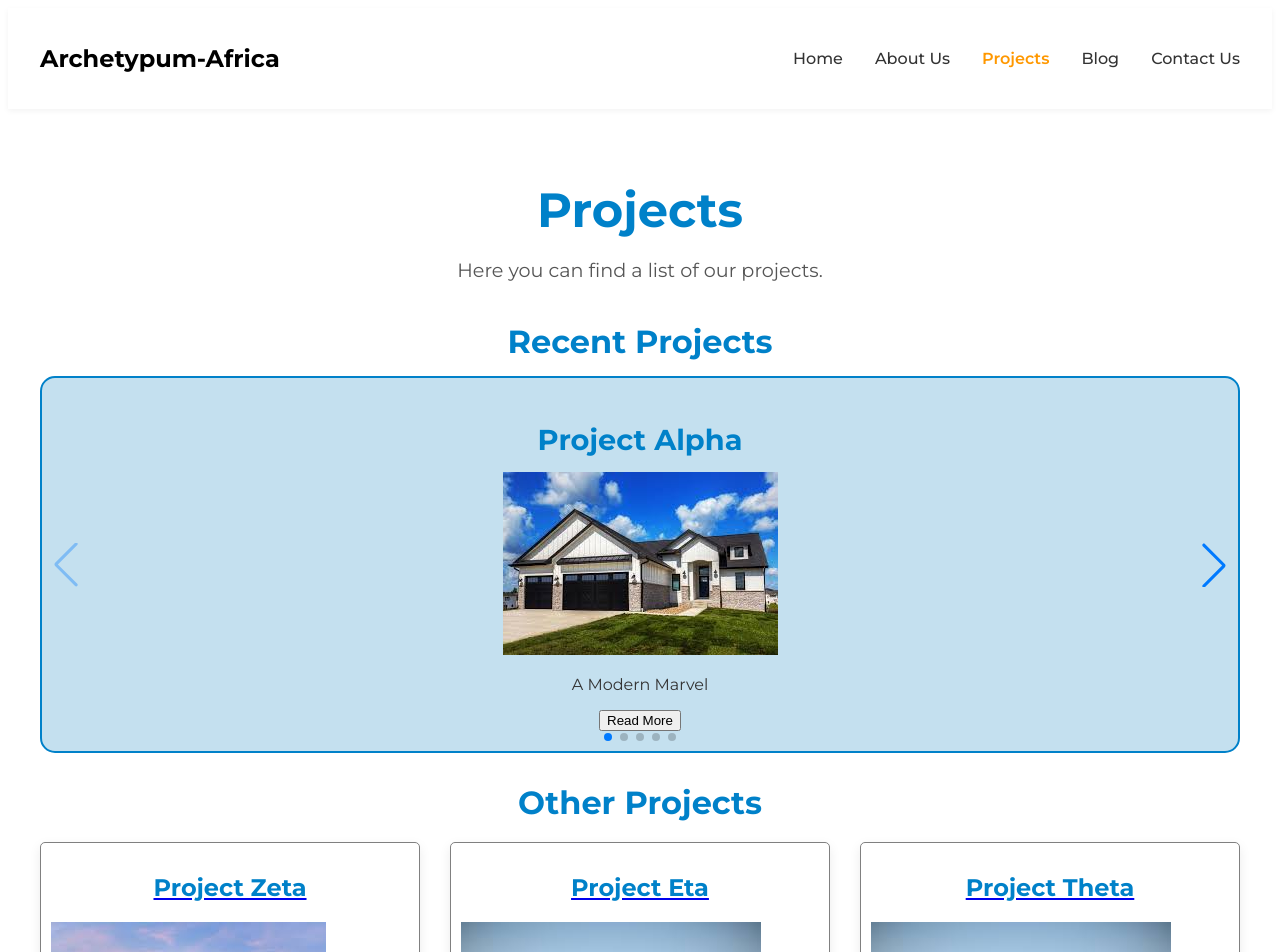
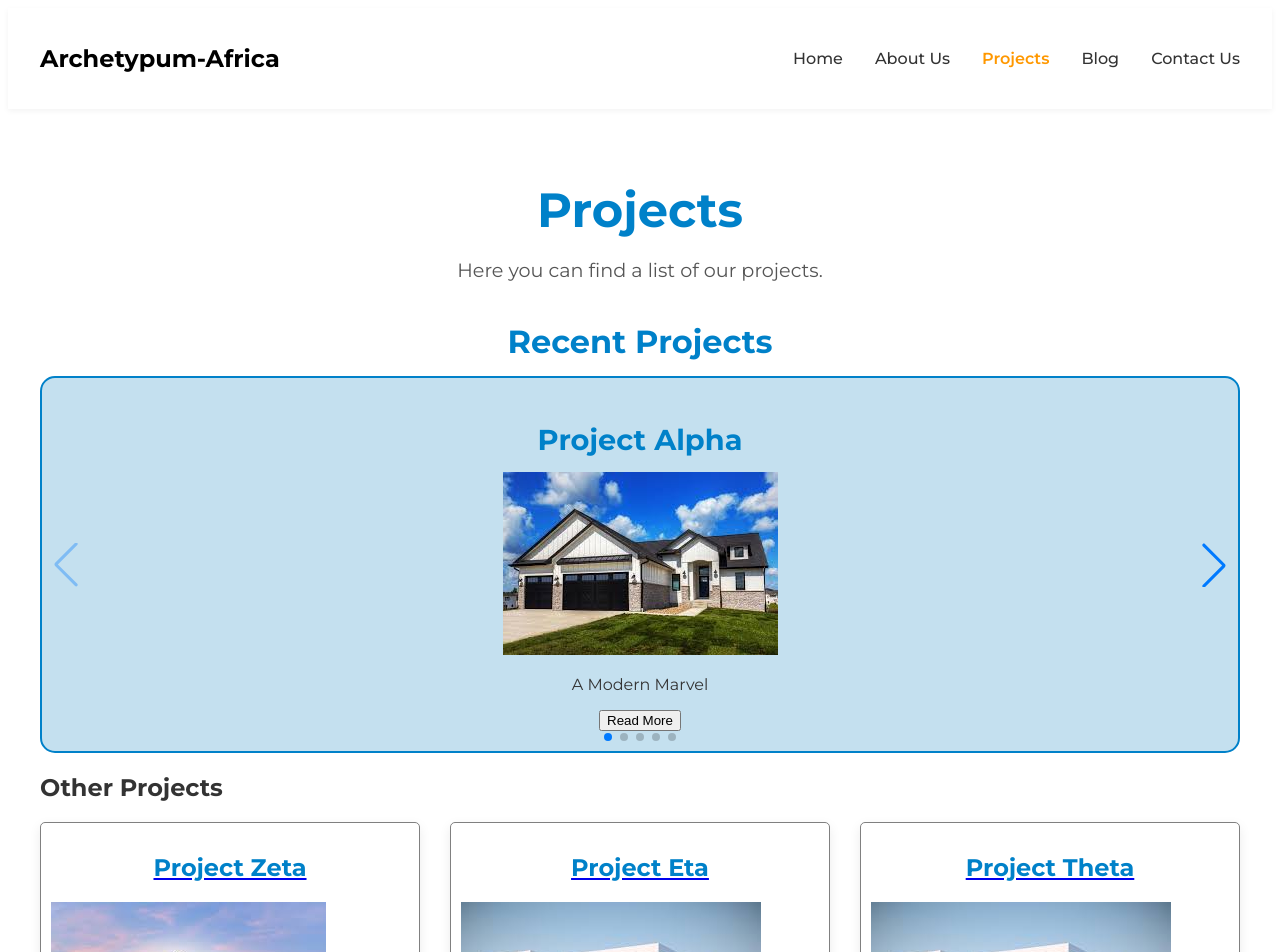
Before and after one commit to monalisasabina/archetypum-frontend, a React (Vite) app: page /projects in a window 1280 px wide. Shown: the top 952 px of the page. Built offline with nearby package versions, Linux system fonts and the light colour scheme.

Commit message:
code correction on sorted projects

```diff
--- a/src/Pages/Projects.jsx
+++ b/src/Pages/Projects.jsx
@@ -18,8 +18,8 @@ const Projects = () => {
     ]
 
     // Project functions
-    const recentProjects = projects.slice(0, 5); // Get the first 5 projects
-    const otherProjects = projects.slice(5); // Get the remaining projects
+    const recentProjects = sortedProjects.slice(0, 5); // Get the first 5 projects
+    const otherProjects = sortedProjects.slice(5); // Get the remaining projects
 
     return (
         <div className="projects-container">
@@ -63,7 +63,7 @@ const Projects = () => {
             {/* OTHER PROJECTS */}
             {otherProjects.length > 0 && (
                 <div>
-                    <h2 className="section-title">Other Projects</h2>
+                    <h2 className="section-other-title">Other Projects</h2>
                     <div className="projects-grid">
                         {otherProjects.map((project) => (
 
```
